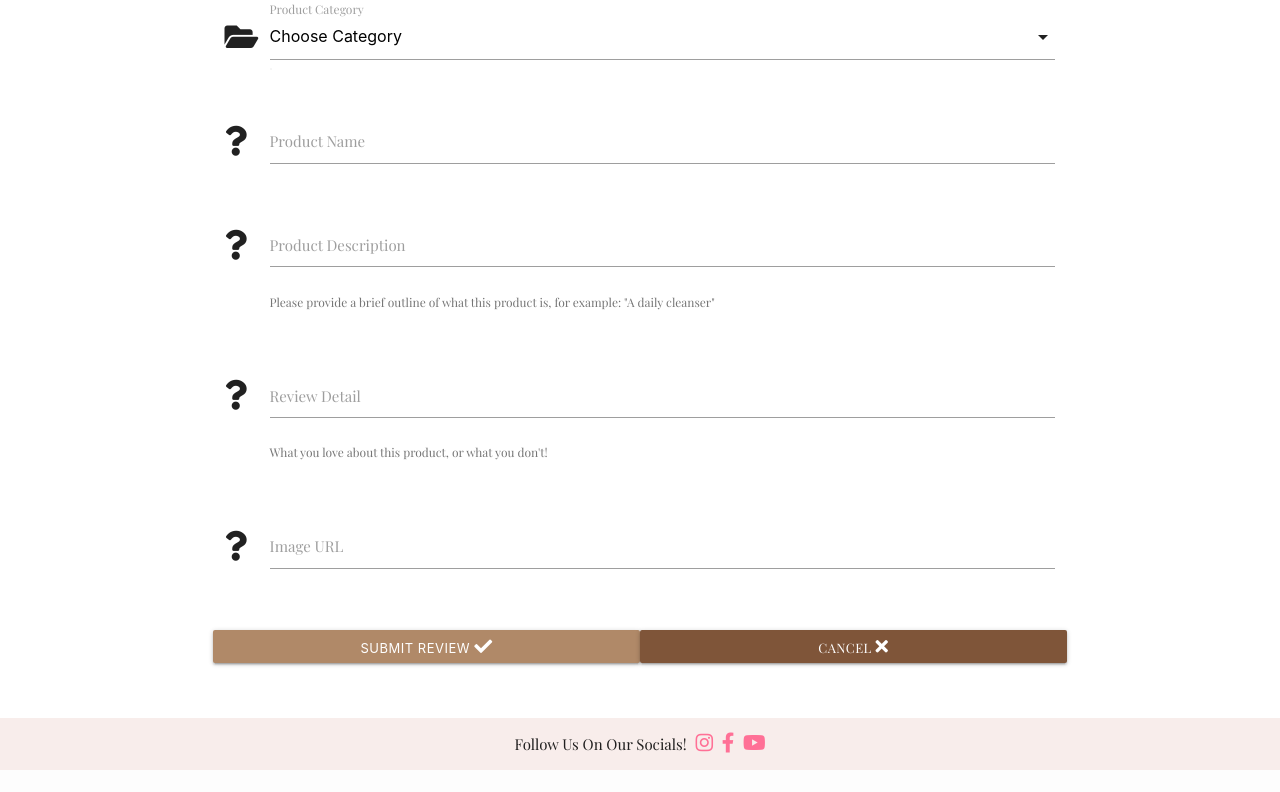
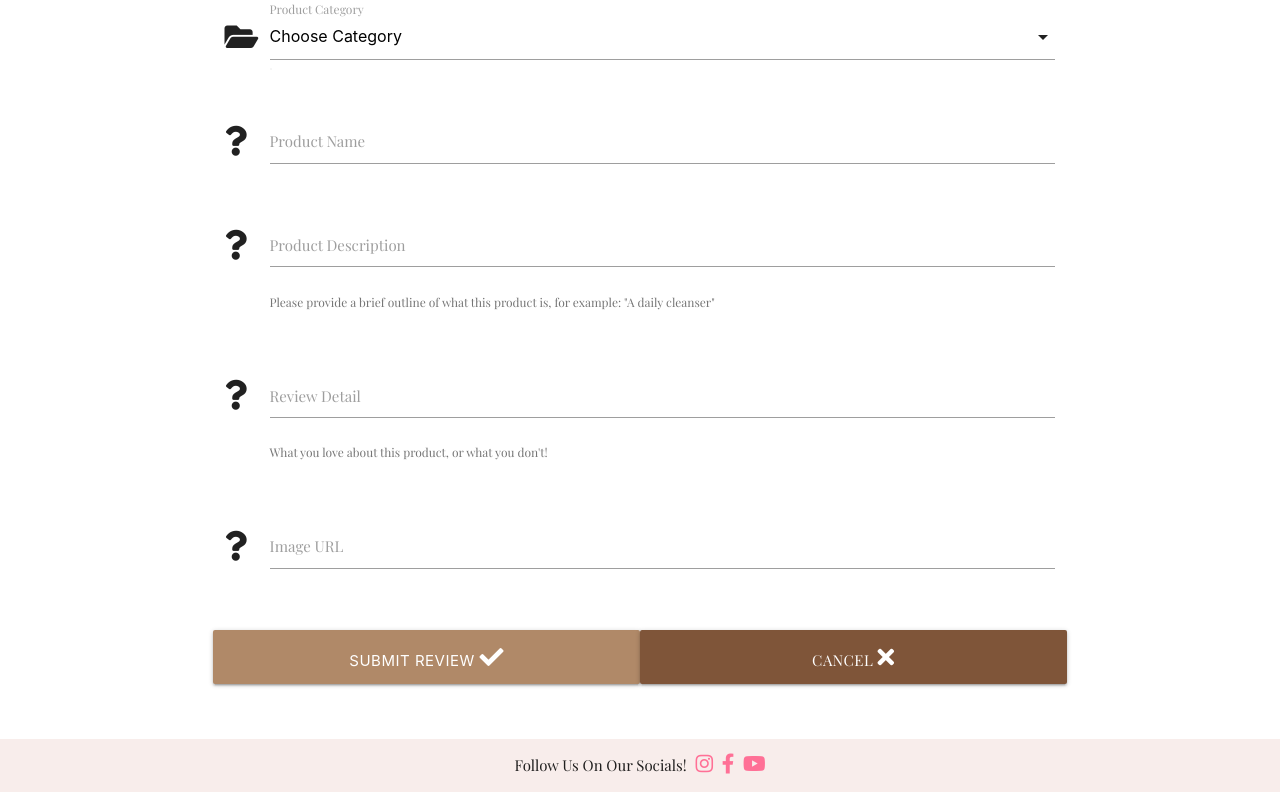
Before and after one commit to EllyC20/ms3-beauty-buys, a Flask app: page /new_review in a window 1280 px wide. Shown: the part 176-968 px from the top of the page. Before the commit the page ends 946 px from the top, so only its background shows below. Run offline with Flask 2, Linux system fonts and the light colour scheme; data that the repository does not hold is empty; some libraries are stand-ins or nearby versions; some web fonts are replaced.

Commit message:
fix: Update buttons

```diff
--- a/templates/new_review.html
+++ b/templates/new_review.html
@@ -58,11 +58,11 @@
             </div>
             <div class="row">
                 <!-- Submit button -->
-                <button type="submit" class="col s12 m6 btn-small submit-btn">
+                <button type="submit" class="col s12 m6 btn-large submit-btn">
                     Submit Review <i class="fas fa-check"></i>
                 </button>
                 <!-- Cancel button -->
-                <a href="{{ url_for('get_reviews') }}" class="col s12 m6 btn-small cancel-btn">
+                <a href="{{ url_for('get_reviews') }}" class="col s12 m6 btn-large cancel-btn">
                     Cancel <i class="fas fa-times"></i>
                 </a>
             </div>
```
